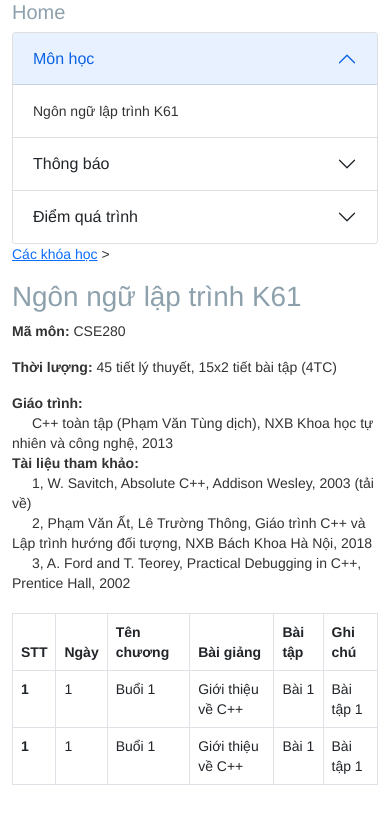
After one commit to nguyenquanghuy61ht/congngheweb, a PHP site: page /congngheweb.php in a window 390 px wide. The commit adds this page. Shown: the top 824 px of the page. Run offline with PHP 8.4, Linux system fonts and the light colour scheme.

Commit message:
add file new and fix responsive

```diff
--- a/assets/css/responsive.css
+++ b/assets/css/responsive.css
@@ -35,4 +35,6 @@
  .btn-group-responsive {
     display: block;
   }
+.img-infomation{width: 140px;}
+
 }
--- /dev/null
+++ b/congngheweb.php
@@ -0,0 +1,129 @@
+<!DOCTYPE html>
+<html lang="en">
+
+<head>
+    <meta charset="UTF-8">
+    <meta http-equiv="X-UA-Compatible" content="IE=edge">
+    <meta name="viewport" content="width=device-width, initial-scale=1.0">
+    <link href="https://cdn.jsdelivr.net/npm/bootstrap@5.0.2/dist/css/bootstrap.min.css" rel="stylesheet" integrity="sha384-EVSTQN3/azprG1Anm3QDgpJLIm9Nao0Yz1ztcQTwFspd3yD65VohhpuuCOmLASjC" crossorigin="anonymous">
+    <link rel="stylesheet" href="assets/css/responsive.css">
+    <link rel="stylesheet" href="assets/css/style.css">
+    <title>Document</title>
+</head>
+
+<body>
+    <div class="wrapper">
+        <div class="container">
+            <div class="row">
+                <div class="col-md-3">
+                    <h5 style="color: #8DA1AD;">Home</h5>
+                    <div class="accordion" id="accordionExample">
+                        <div class="accordion-item">
+                            <h2 class="accordion-header" id="headingOne">
+                                <button class="accordion-button" type="button" data-bs-toggle="collapse" data-bs-target="#collapseOne" aria-expanded="true" aria-controls="collapseOne">
+                                    Môn học
+                                </button>
+                            </h2>
+                            <div id="collapseOne" class="accordion-collapse collapse show" aria-labelledby="headingOne" data-bs-parent="#accordionExample">
+                                <div class="accordion-body">
+                                    Ngôn ngữ lập trình K61
+                                </div>
+                            </div>
+                        </div>
+                        <div class="accordion-item">
+                            <h2 class="accordion-header" id="headingTwo">
+                                <button class="accordion-button collapsed" type="button" data-bs-toggle="collapse" data-bs-target="#collapseTwo" aria-expanded="false" aria-controls="collapseTwo">
+                                    Thông báo
+
+                                </button>
+                            </h2>
+                            <div id="collapseTwo" class="accordion-collapse collapse" aria-labelledby="headingTwo" data-bs-parent="#accordionExample">
+                                <div class="accordion-body">
+                                    Chi tiết
+                                </div>
+                            </div>
+                        </div>
+                        <div class="accordion-item">
+                            <h2 class="accordion-header" id="headingThree">
+                                <button class="accordion-button collapsed" type="button" data-bs-toggle="collapse" data-bs-target="#collapseThree" aria-expanded="false" aria-controls="collapseThree">
+                                    Điểm quá trình
+                                </button>
+                            </h2>
+                            <div id="collapseThree" class="accordion-collapse collapse" aria-labelledby="headingThree" data-bs-parent="#accordionExample">
+                                <div class="accordion-body">
+                                    61HT
+                                </div>
+                            </div>
+                        </div>
+                    </div>
+
+                </div>
+                <div class="col-md-9">
+                    <div class="box-info">
+                        <p><a href='index.php'>Các khóa học</a> ></p>
+                        <h1 style="color: #8DA1AD;">Ngôn ngữ lập trình K61</h1>
+                        <p><b>Mã môn:</b> CSE280</p>
+
+                        <p><b>Thời lượng:</b> 45 tiết lý thuyết, 15x2 tiết bài tập (4TC)</p>
+
+                        <p class="m-0"><b>Giáo trình:</b></p>
+                        <p class="m-0" style="text-indent: 20px;">C++ toàn tập (Phạm Văn Tùng dịch), NXB Khoa học tự nhiên và công nghệ, 2013</p>
+                        <p class="m-0"><b> Tài liệu tham khảo:</b></p>
+                        <p class="m-0" style="text-indent: 20px;">1, W. Savitch, Absolute C++, Addison Wesley, 2003 (tải về)</p>
+                        <p class="m-0" style="text-indent: 20px;"> 2, Phạm Văn Ất, Lê Trường Thông, Giáo trình C++ và Lập trình hướng đối tượng, NXB Bách Khoa Hà Nội, 2018</p>
+                        <p class="m-0" style="text-indent: 20px;"> 3, A. Ford and T. Teorey, Practical Debugging in C++, Prentice Hall, 2002</p>
+
+
+                    </div><br>
+                    <div class="table-subject">
+                        <table class="table table-bordered">
+                            <thead>
+                                <tr>
+                                    <th scope="col">STT</th>
+                                    <th scope="col">Ngày</th>
+                                    <th scope="col">Tên chương </th>
+                                    <th scope="col">Bài giảng</th>
+                                    <th scope="col">Bài tập</th>
+                                    <th scope="col">Ghi chú</th>
+
+                                </tr>
+                            </thead>
+                            <tbody>
+                                <tr>
+                                    <th scope="row">1</th>
+                                    <td>1</td>
+                                    <td>Buổi 1</td>
+                                    <td>Giới thiệu về C++</td>
+                                    <td>Bài 1</td>
+                                    <td>Bài tập 1</td>
+
+                                </tr>
+                                <tr>
+                                    <th scope="row">1</th>
+                                    <td>1</td>
+                                    <td>Buổi 1</td>
+                                    <td>Giới thiệu về C++</td>
+                                    <td>Bài 1</td>
+                                    <td>Bài tập 1</td>
+
+                                </tr>
+
+                            </tbody>
+                        </table>
+
+                    </div>
+
+
+                </div>
+            </div>
+        </div>
+    </div>
+
+
+    <script src="https://ajax.googleapis.com/ajax/libs/jquery/3.5.1/jquery.min.js"></script>
+    <script type="text/javascript" src="assets/js/myscript.js"></script>
+    <script type="text/javascript" src="assets/js/home.js"></script>
+    <script src="https://cdn.jsdelivr.net/npm/bootstrap@5.0.2/dist/js/bootstrap.bundle.min.js" integrity="sha384-MrcW6ZMFYlzcLA8Nl+NtUVF0sA7MsXsP1UyJoMp4YLEuNSfAP+JcXn/tWtIaxVXM" crossorigin="anonymous"></script>
+</body>
+
+</html>
--- a/person_Info.php
+++ b/person_Info.php
@@ -1,5 +1,5 @@
 <div class="col-md-3 col-sm-3 border-end">
-    <img src="https://png.pngtree.com/png-vector/20190704/ourlarge/pngtree-businessman-user-avatar-free-vector-png-image_1538405.jpg" class="img-thumbnail" alt="user">
+    <img src="https://png.pngtree.com/png-vector/20190704/ourlarge/pngtree-businessman-user-avatar-free-vector-png-image_1538405.jpg" class="img-thumbnail  img-infomation" alt="user">
 </div>
 <div class="col-md-4 col-sm-4 mt-2 border-end">
     <p class="text-primary">Nguyễn Văn Phúc</p>
```
Also changed, not shown: Monhoc.php (+15 -12 lines), index.php (+16 -13 lines).
